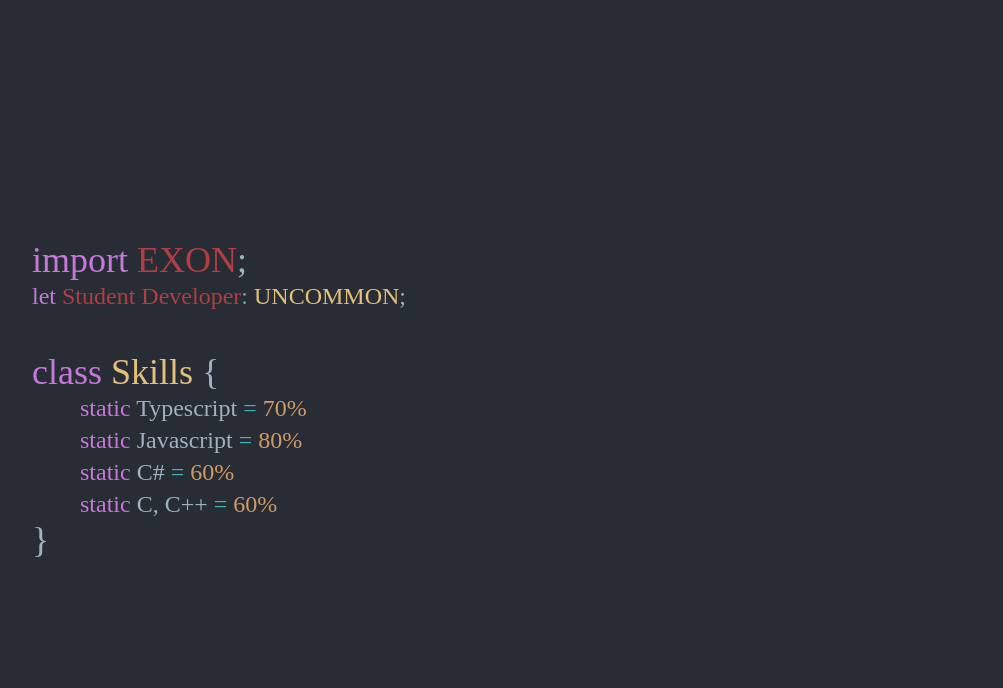
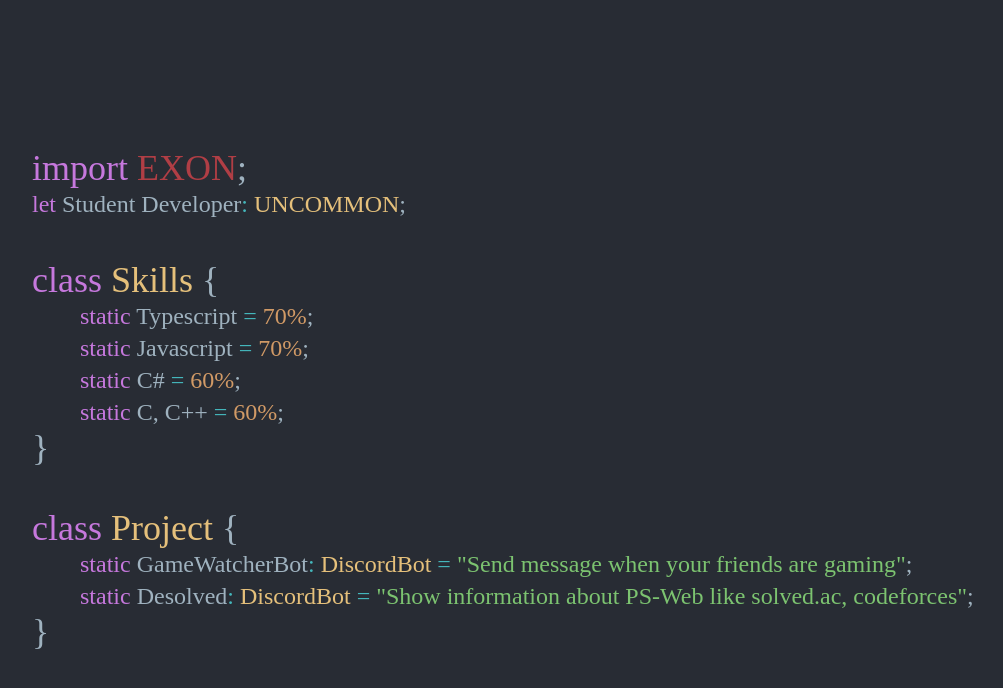
Before and after one commit to EXON-Archive-Junior-High/Old-Portfolio, a React (Create React App) app in the folder app/: page / in a window 1280 px wide. Shown: the top 688 px of the page, without its empty margins (56-1059 px from the left). Built offline with nearby package versions, Linux system fonts and the light colour scheme.

Commit message:
Add: Project

```diff
--- a/app/src/App.tsx
+++ b/app/src/App.tsx
@@ -8,14 +8,20 @@ function App() {
                 <div>
                     <img id="logo"></img>
                     <h1 className="text-4xl font-extralight"><span id="pink">import</span> <span id="red">EXON</span>;</h1>
-                    <p className="text-2xl font-light"><span id="pink">let</span> <span id="red">Student Developer</span><span id="green">:</span><span id="yellow"> UNCOMMON</span>;</p>
+                    <p className="text-2xl font-light"><span id="pink">let</span> Student Developer<span id="green">:</span><span id="yellow"> UNCOMMON</span>;</p>
                 </div>
                 <div className="container mt-10">
                     <h1 className="text-4xl font-extralight"><span id="pink">class</span> <span id="yellow">Skills</span> &#123;</h1>
-                    <p id="tap" className="text-2xl font-light">&#9;&#9;<span id="pink">static </span>Typescript <span id="green">=</span> <span id="orange">70%</span></p>
-                    <p id="tap" className="text-2xl font-light">&#9;&#9;<span id="pink">static </span>Javascript <span id="green">=</span> <span id="orange">80%</span></p>
-                    <p id="tap" className="text-2xl font-light">&#9;&#9;<span id="pink">static </span>C# <span id="green">=</span> <span id="orange">60%</span></p>
-                    <p id="tap" className="text-2xl font-light">&#9;&#9;<span id="pink">static </span>C, C++ <span id="green">=</span> <span id="orange">60%</span></p>
+                    <p id="tap" className="text-2xl font-light">&#9;&#9;<span id="pink">static </span>Typescript <span id="green">=</span> <span id="orange">70%</span>;</p>
+                    <p id="tap" className="text-2xl font-light">&#9;&#9;<span id="pink">static </span>Javascript <span id="green">=</span> <span id="orange">70%</span>;</p>
+                    <p id="tap" className="text-2xl font-light">&#9;&#9;<span id="pink">static </span>C# <span id="green">=</span> <span id="orange">60%</span>;</p>
+                    <p id="tap" className="text-2xl font-light">&#9;&#9;<span id="pink">static </span>C, C++ <span id="green">=</span> <span id="orange">60%</span>;</p>
+                    <h1 className="text-4xl font-extralight">&#125;</h1>
+                </div>
+                <div className="container mt-10">
+                    <h1 className="text-4xl font-extralight"><span id="pink">class</span> <span id="yellow">Project</span> &#123;</h1>
+                    <p id="tap" className="text-2xl font-light">&#9;&#9;<span id="pink">static </span>GameWatcherBot<span id="green">:</span><span id="yellow"> DiscordBot</span> <span id="green">=</span> <span id="lightgreen">"Send message when your friends are gaming"</span>;</p>
+                    <p id="tap" className="text-2xl font-light">&#9;&#9;<span id="pink">static </span>Desolved<span id="green">:</span><span id="yellow"> DiscordBot</span> <span id="green">=</span> <span id="lightgreen">"Show information about PS-Web like solved.ac, codeforces"</span>;</p>
                     <h1 className="text-4xl font-extralight">&#125;</h1>
                 </div>
             </div>
--- a/app/src/index.css
+++ b/app/src/index.css
@@ -15,6 +15,7 @@ body {
 #green { color: #44B6BB; }
 #yellow { color: #E5C07B; }
 #orange { color: #D19A66; }
+#lightgreen { color: #7CC370; }
 
 #tap { white-space: pre; }
 
--- a/app/src/test.ts
+++ b/app/src/test.ts
@@ -1,3 +1,5 @@
 class a {
     static ts: TS = 90
 }
+
+let a = 'sdf'
```
